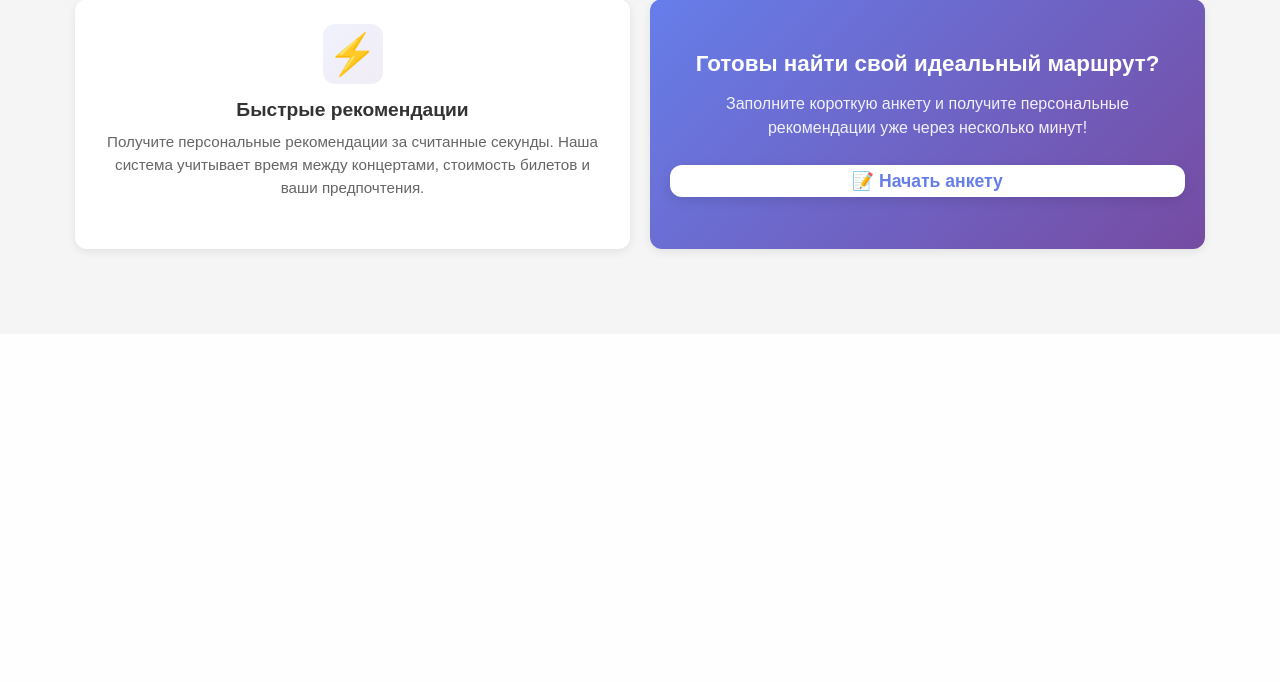
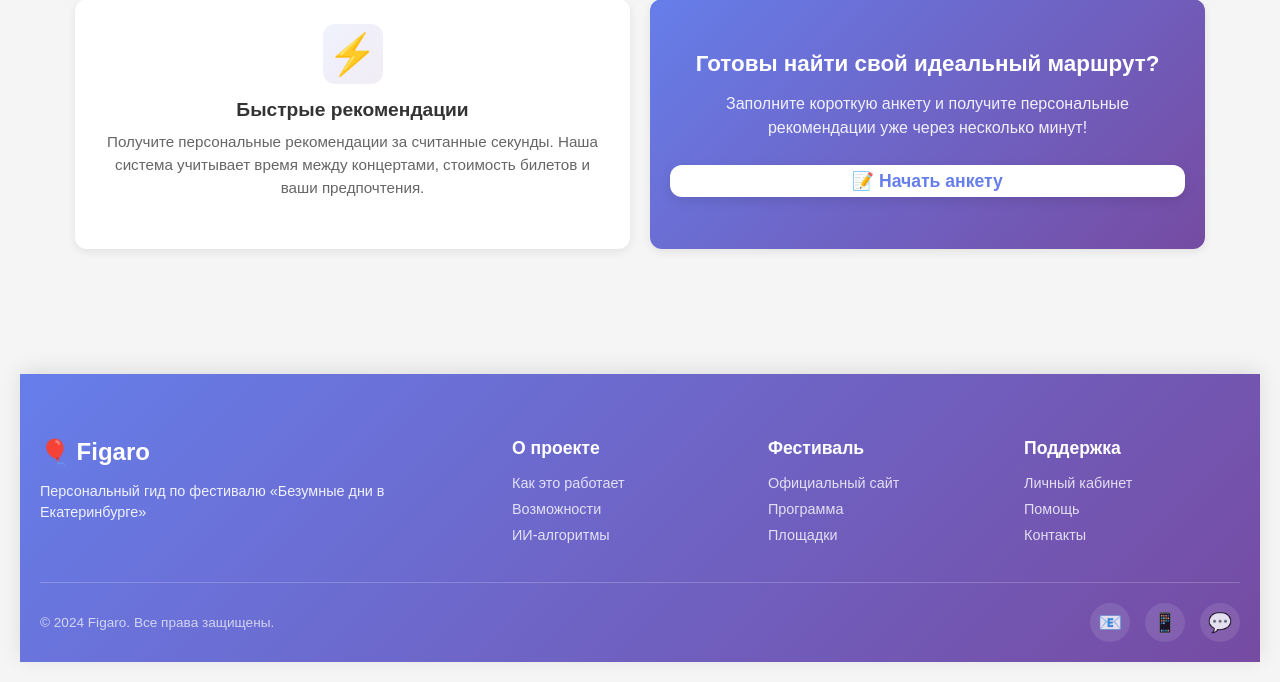
Before and after one commit to dmagog/Figaro, a Python web app: template app/templates/index.html in a window 1280 px wide. Shown: the part 538-1220 px from the top of the page. Before the commit the page ends 794 px from the top, so only its background shows below. Run offline with Jinja, Linux system fonts and the light colour scheme; the template is opened without the code that fills it, so the values that code supplies are empty.

Commit message:
add page bottom

```diff
--- a/app/static/css/index.css
+++ b/app/static/css/index.css
@@ -2051,3 +2051,149 @@
         font-size: 1.4em;
     }
 }
+
+/* Стили для подвала */
+.footer {
+    background: linear-gradient(135deg, #667eea 0%, #764ba2 100%);
+    color: white;
+    margin-top: 60px;
+    padding: 40px 0 20px;
+    box-shadow: 0 -4px 20px rgba(0, 0, 0, 0.1);
+}
+
+.footer-container {
+    max-width: 1200px;
+    margin: 0 auto;
+    padding: 0 20px;
+}
+
+.footer-content {
+    display: grid;
+    grid-template-columns: 2fr 1fr 1fr 1fr;
+    gap: 40px;
+    margin-bottom: 30px;
+}
+
+.footer-section h4 {
+    font-size: 1.1em;
+    font-weight: 600;
+    margin-bottom: 15px;
+    color: #ffffff;
+}
+
+.footer-brand h3 {
+    font-size: 1.5em;
+    font-weight: 700;
+    margin-bottom: 10px;
+    color: #ffffff;
+}
+
+.footer-brand p {
+    font-size: 0.9em;
+    line-height: 1.5;
+    color: rgba(255, 255, 255, 0.9);
+}
+
+.footer-links {
+    list-style: none;
+    padding: 0;
+    margin: 0;
+}
+
+.footer-links li {
+    margin-bottom: 8px;
+}
+
+.footer-links a {
+    color: rgba(255, 255, 255, 0.8);
+    text-decoration: none;
+    font-size: 0.9em;
+    transition: color 0.3s ease;
+}
+
+.footer-links a:hover {
+    color: #ffffff;
+    text-decoration: underline;
+}
+
+.footer-bottom {
+    display: flex;
+    justify-content: space-between;
+    align-items: center;
+    padding-top: 20px;
+    border-top: 1px solid rgba(255, 255, 255, 0.2);
+}
+
+.footer-copyright p {
+    font-size: 0.85em;
+    color: rgba(255, 255, 255, 0.7);
+    margin: 0;
+}
+
+.footer-social {
+    display: flex;
+    gap: 15px;
+}
+
+.social-link {
+    display: inline-block;
+    font-size: 1.2em;
+    color: rgba(255, 255, 255, 0.8);
+    text-decoration: none;
+    transition: all 0.3s ease;
+    padding: 8px;
+    border-radius: 50%;
+    background: rgba(255, 255, 255, 0.1);
+}
+
+.social-link:hover {
+    color: #ffffff;
+    background: rgba(255, 255, 255, 0.2);
+    transform: translateY(-2px);
+}
+
+/* Адаптивность для подвала */
+@media (max-width: 768px) {
+    .footer {
+        padding: 30px 0 15px;
+        margin-top: 40px;
+    }
+
+    .footer-content {
+        grid-template-columns: 1fr;
+        gap: 25px;
+        text-align: center;
+    }
+
+    .footer-bottom {
+        flex-direction: column;
+        gap: 15px;
+        text-align: center;
+    }
+
+    .footer-social {
+        justify-content: center;
+    }
+}
+
+@media (max-width: 480px) {
+    .footer {
+        padding: 25px 0 15px;
+    }
+
+    .footer-container {
+        padding: 0 15px;
+    }
+
+    .footer-brand h3 {
+        font-size: 1.3em;
+    }
+
+    .footer-section h4 {
+        font-size: 1em;
+    }
+
+    .footer-links a {
+        font-size: 0.85em;
+    }
+}
--- a/app/templates/index.html
+++ b/app/templates/index.html
@@ -374,6 +374,58 @@
         </div>
     </div>
 
+    <!-- Подвал -->
+    <footer class="footer">
+        <div class="footer-container">
+            <div class="footer-content">
+                <div class="footer-section">
+                    <div class="footer-brand">
+                        <h3>🎈 Figaro</h3>
+                        <p>Персональный гид по фестивалю «Безумные дни в Екатеринбурге»</p>
+                    </div>
+                </div>
+
+                <div class="footer-section">
+                    <h4>О проекте</h4>
+                    <ul class="footer-links">
+                        <li><a href="#about">Как это работает</a></li>
+                        <li><a href="#features">Возможности</a></li>
+                        <li><a href="#ai">ИИ-алгоритмы</a></li>
+                    </ul>
+                </div>
+
+                <div class="footer-section">
+                    <h4>Фестиваль</h4>
+                    <ul class="footer-links">
+                        <li><a href="https://www.mad-days.ru" target="_blank">Официальный сайт</a></li>
+                        <li><a href="https://www.mad-days.ru/program" target="_blank">Программа</a></li>
+                        <li><a href="https://www.mad-days.ru/venues" target="_blank">Площадки</a></li>
+                    </ul>
+                </div>
+
+                <div class="footer-section">
+                    <h4>Поддержка</h4>
+                    <ul class="footer-links">
+                        <li><a href="/profile">Личный кабинет</a></li>
+                        <li><a href="#help">Помощь</a></li>
+                        <li><a href="#contact">Контакты</a></li>
+                    </ul>
+                </div>
+            </div>
+
+            <div class="footer-bottom">
+                <div class="footer-copyright">
+                    <p>&copy; 2024 Figaro. Все права защищены.</p>
+                </div>
+                <div class="footer-social">
+                    <a href="#" class="social-link">📧</a>
+                    <a href="#" class="social-link">📱</a>
+                    <a href="#" class="social-link">💬</a>
+                </div>
+            </div>
+        </div>
+    </footer>
+
     <script src="/static/js/index.js"></script>
 </body>
 </html>
```
